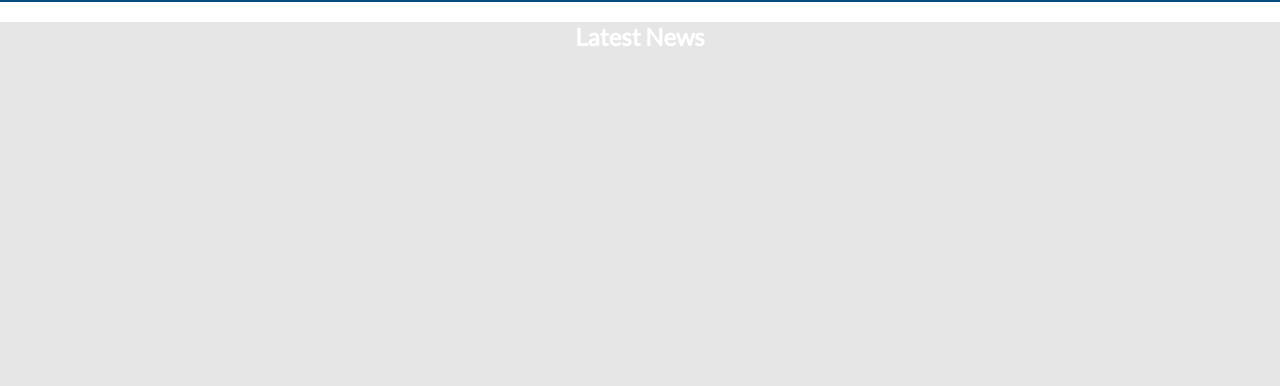
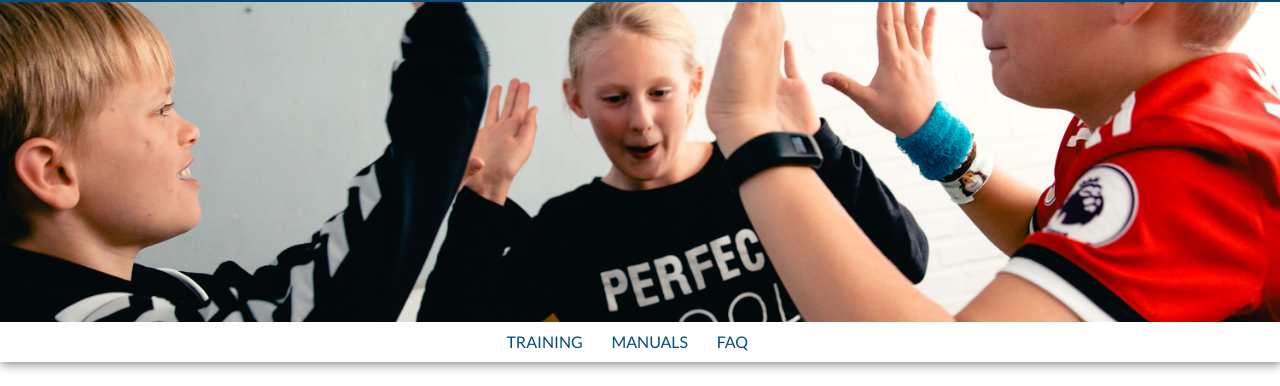
Before and after one commit to Frdez/KEDU, a plain HTML site: page index.html in a window 1280 px wide. Shown: the part 62-448 px from the top of the page. Drawn offline with Linux system fonts and the light colour scheme; a web font is replaced by a local one.

Commit message:
dashboard

```diff
--- a/assets/css/style.css
+++ b/assets/css/style.css
@@ -66,13 +66,46 @@ li a {
   width: 6%;
 }
 
+.header-background {
+  height: 40vh;
+  width: 100%;
+  overflow: hidden;
+}
+
+.header-background img {
+  width: 100%;
+  position: relative;
+  bottom: 25vh;
+}
+
+.secondnav {
+  height: 5vh;
+  width: 100%;
+  background-color: #fff;
+  text-align: center;
+  box-shadow: 1px 2px 10px rgba(0, 0, 0, .5);
+}
+
+.secondnav li a {
+  color: #044C7F;
+}
+
+.secondnav ul {
+  padding-top: 10px;
+}
 
 /* SECTION 1 START */
 #section1 {
-    background-color: #e6e6e6;
     height: 70vh;
     width: 100%;
+}
 
+#section1 h2 {
+  color: #044C7F;
+  text-align: left;
+  padding-left: 30vh;
+  padding-top: 2vh;
+  font-size: 4vh;
 }
 
 
--- a/index.html
+++ b/index.html
@@ -24,18 +24,26 @@
       <img id="bruger-icon" src="assets/pictures/brugerbred.png" alt="bruger-icon">
     </header>
 
+    <div class="header-background">
+      <img src="assets/pictures/workshop.jpg" alt="workshop">
+    </div>
+
+    <div class="secondnav">
+      <ul>
+        <li><a href="">TRAINING</a></li>
+        <li><a href="">MANUALS</a></li>
+        <li><a href="">FAQ</a></li>
+      </ul>
+    </div>
+
     <section id="section1">
       <h2>Latest News</h2>
 
       <div class="flex row">
-        <div class="box add"> <!--Link til meetup.html-->
+        <div class="box"> <!--Link til meetup.html-->
+          <div class="content">
 
-        </div>
-        <div class="box add">
-
-        </div>
-        <div class="box add">
-
+          </div>
         </div>
       </div>
     </section>
```
Also changed, not shown: assets/pictures/workshop.jpg (added).
